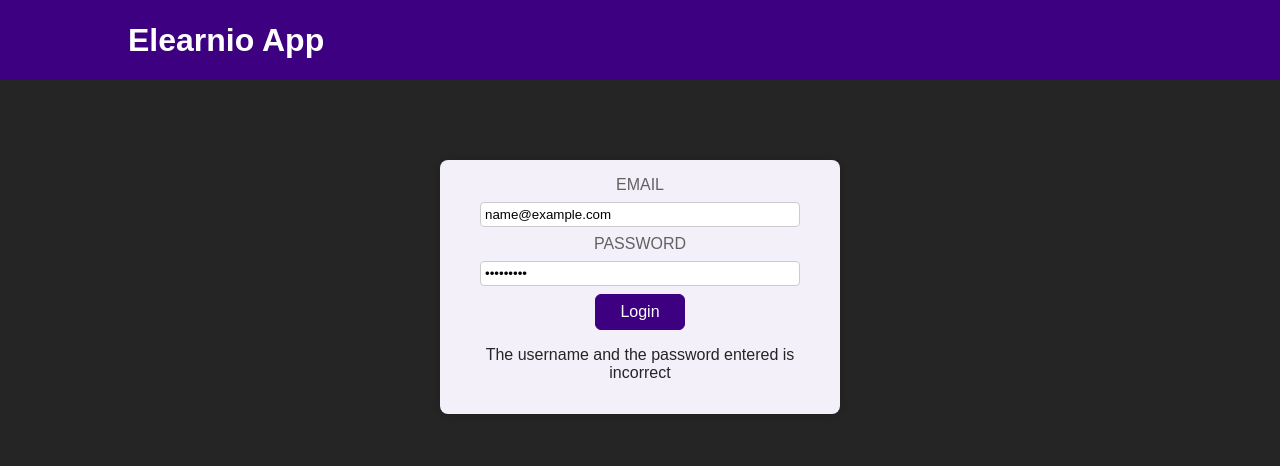
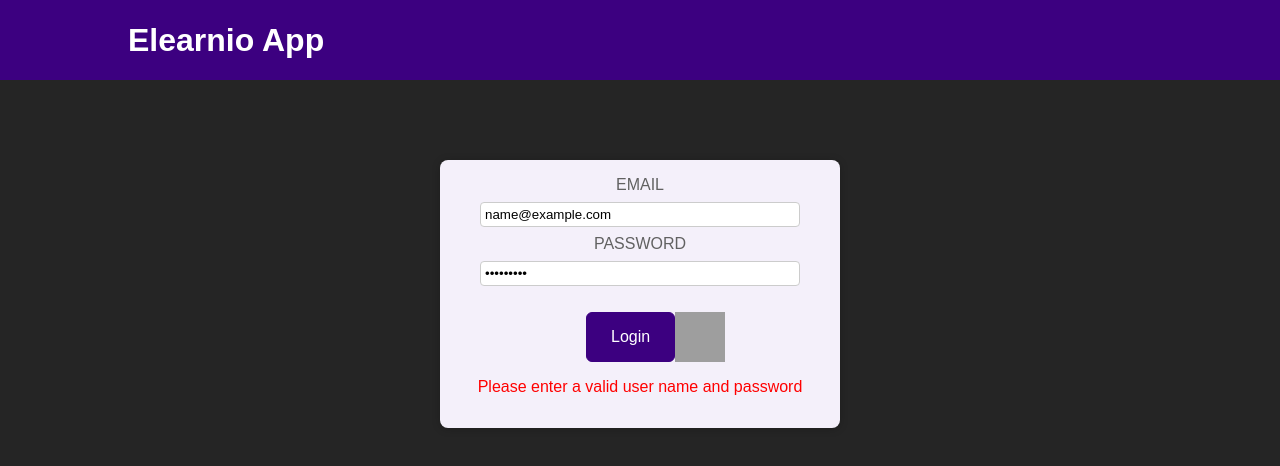
Before and after one commit to shinyKavery/Elearnio-Calculator, a React (Create React App) app: page / in a window 1280 px wide. Both pictures are taken after typing "name@example.com", "Sample123" into the empty fields and a click on the button "Login". Shown: the top 466 px of the page. Built offline with nearby package versions, Linux system fonts and the light colour scheme; grey boxes are pictures that could not be loaded.

Commit message:
added the login input validation

```diff
--- a/src/components/Auth.js
+++ b/src/components/Auth.js
@@ -1,7 +1,7 @@
 import React, { useRef,useState } from "react";
 import { useDispatch } from "react-redux";
 import { authActions } from "../store";
-
+import refreshIcon from '../assets/img/refresh-icon.png';
 import classes from './Auth.module.css';
 
 const Auth = () => {
@@ -9,12 +9,16 @@ const Auth = () => {
   const dispatch = useDispatch();
   const userNameInput = useRef("");
 const userPasswordInput = useRef("");
+const reloadInputHandler = ()=>{
+  userNameInput.current.value = '';
+  userPasswordInput.current.value='';
+}
   const loginHandler = (event)=>{
     event.preventDefault();
     if(userNameInput.current.value === 'elearnio@gmail.com' && userPasswordInput.current.value === '123456'){
       dispatch(authActions.login());
     }else{
-seterrorMessage("The username and the password entered is incorrect");
+seterrorMessage("Please enter a valid user name and password");
     }
 
   }
@@ -31,8 +35,13 @@ seterrorMessage("The username and the password entered is incorrect");
             <label htmlFor='password'>Password</label>
             <input type='password' id='password' ref={userPasswordInput}/>
           </div>
+          <br/>
+          <div style={{display:'flex',marginLeft:'130px'}}>
           <button onClick={loginHandler}>Login</button>
-          { errorMessage !== '' && <p>{errorMessage}</p>}
+          <img src={refreshIcon} alt='refreshIcon' onClick={reloadInputHandler} width='50px' height='50px'title='reload calculator'/>
+          </div>
+
+          { errorMessage !== '' && <p style={{color:'red'}}>{errorMessage}</p>}
         </form>
       </section>
     </main>
```
